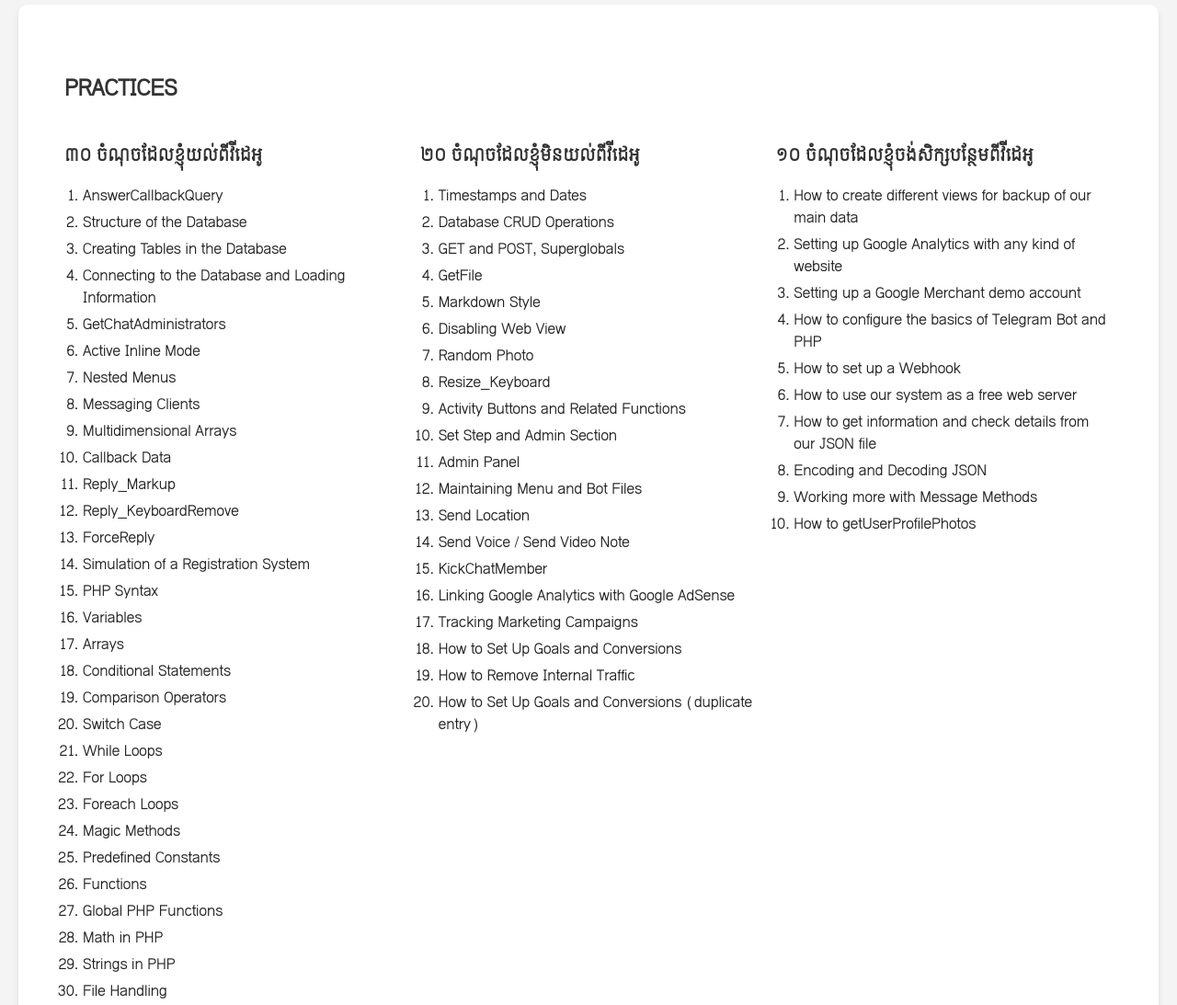
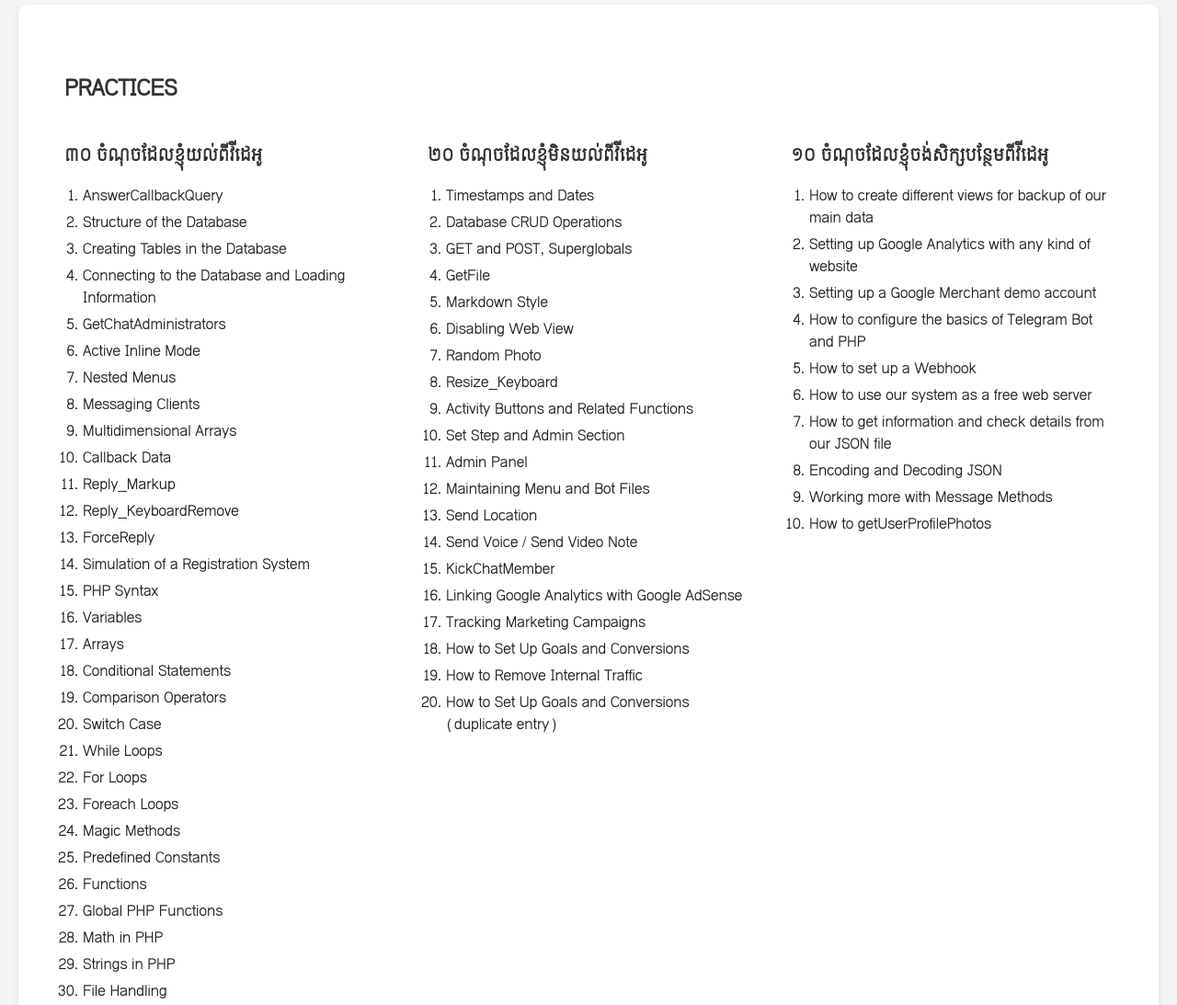
Before and after one commit to toltume2/personal-assignment-II, a plain HTML site: page index.html in a window 1280 px wide. Shown: the part 2260-3353 px from the top of the page at 92% size. Drawn offline with Linux system fonts and the light colour scheme.

Commit message:
Updated code CSS

```diff
--- a/css/style.css
+++ b/css/style.css
@@ -291,7 +291,7 @@ input[type="number"]:focus {
 .container {
   display: flex;
   flex-wrap: wrap;
-  gap: 20px;
+  gap: 45px;
   justify-content: space-between;
 }
 
```
